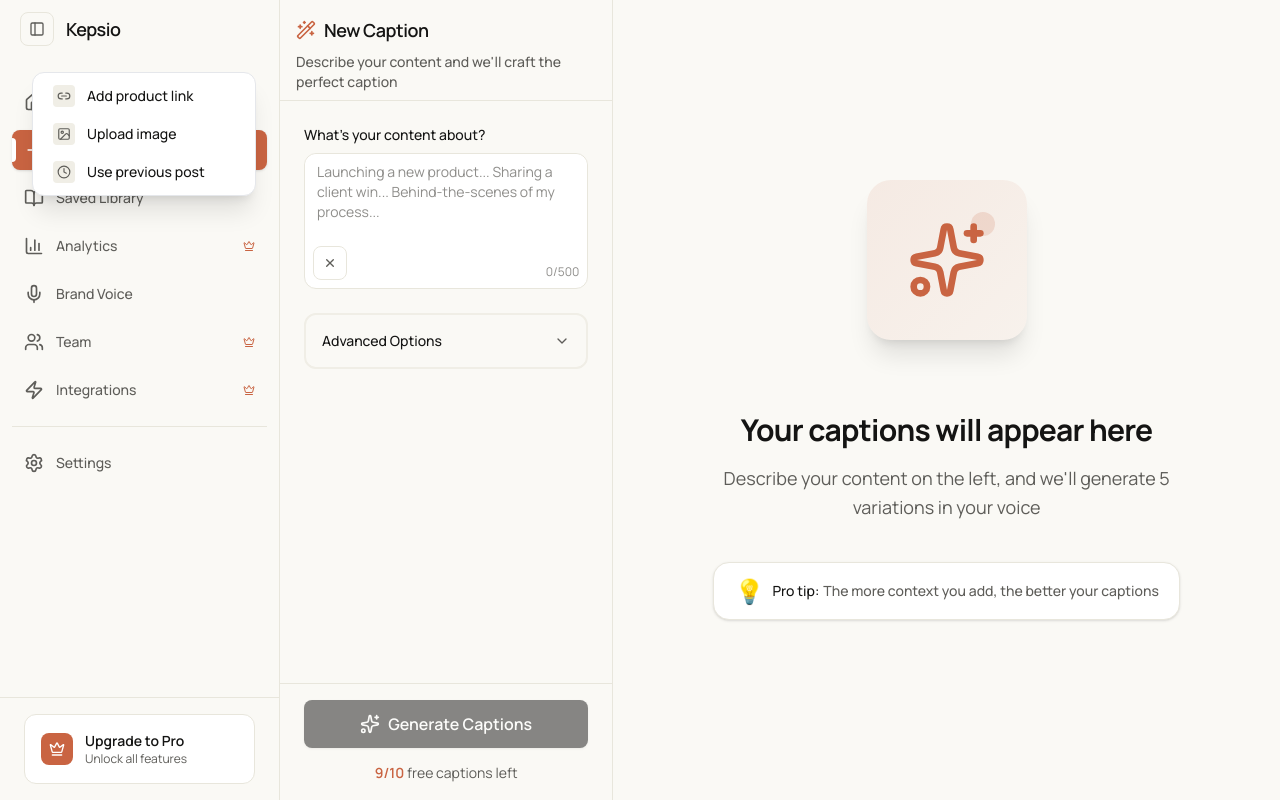
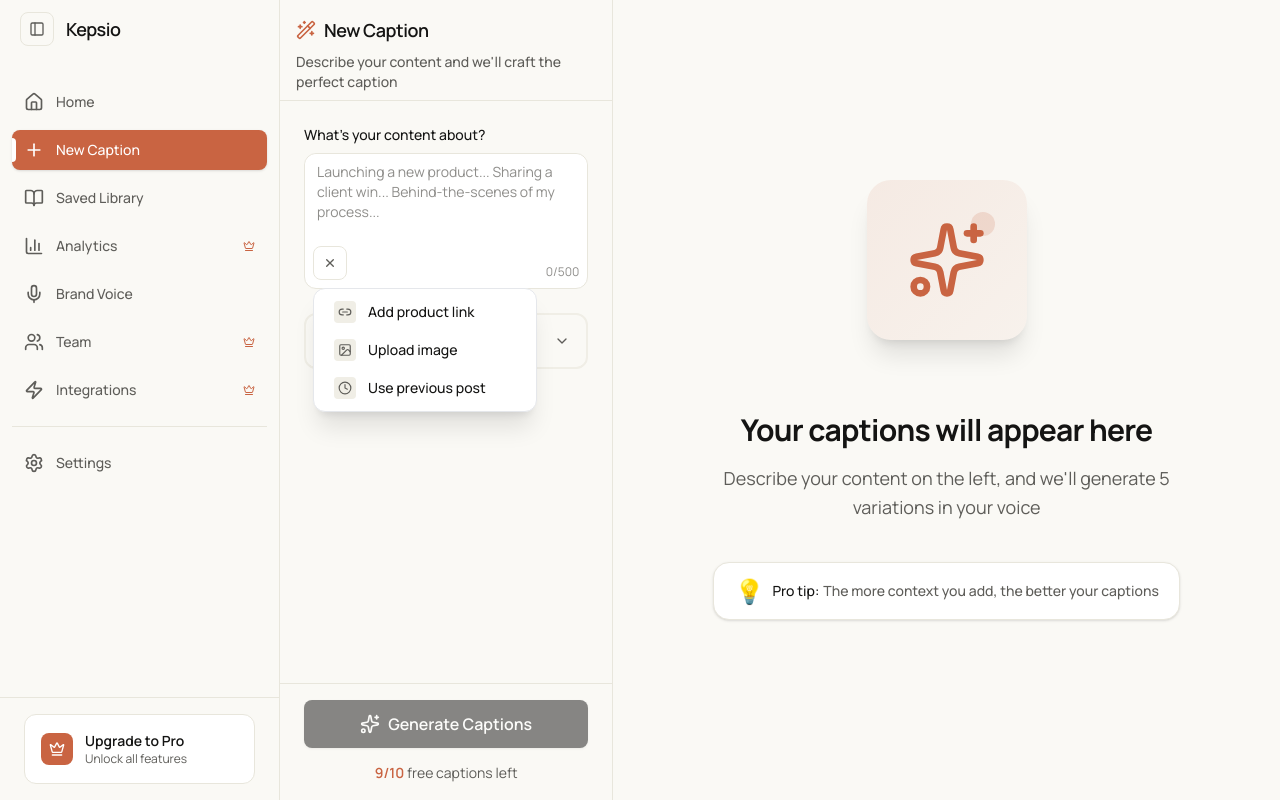
Before and after one commit to uxfris/kepsio, a Next.js app: page /generate in a window 1280 px wide. Both pictures are taken after a click on the button 330 px from the left and 263 px from the top of the page. Built offline with nearby package versions, Linux system fonts and the light colour scheme.

Commit message:
Improve the floating menu position

```diff
--- a/app/(dashboard)/generate/page.tsx
+++ b/app/(dashboard)/generate/page.tsx
@@ -241,7 +241,9 @@ export default function CaptionInputPage() {
               isOpen={state.showContextMenu}
               selectedItems={state.selectedContextItems}
               onItemToggle={handleContextItemToggleEvent}
+              onClose={() => updateState({ showContextMenu: false })}
               menuRef={contextMenuRef}
+              plusButtonRef={plusButtonRef}
             />
 
             {/* Advanced Options Accordion */}
--- a/components/captions/ContextMenu.tsx
+++ b/components/captions/ContextMenu.tsx
@@ -1,4 +1,4 @@
-import React from "react";
+import React, { useEffect, useState } from "react";
 import { Check } from "lucide-react";
 import { CONTEXT_OPTIONS } from "../../lib/utils/constants";
 
@@ -6,24 +6,118 @@ interface ContextMenuProps {
   isOpen: boolean;
   selectedItems: string[];
   onItemToggle: (itemId: string) => void;
+  onClose: () => void;
   menuRef: React.RefObject<HTMLDivElement | null>;
+  plusButtonRef: React.RefObject<HTMLButtonElement | null>;
+}
+
+interface Position {
+  top: number;
+  left: number;
 }
 
 export const ContextMenu = ({
   isOpen,
   selectedItems,
   onItemToggle,
+  onClose,
   menuRef,
+  plusButtonRef,
 }: ContextMenuProps) => {
+  const [position, setPosition] = useState<Position>({ top: 0, left: 0 });
+
+  // Calculate position relative to the plus button
+  const calculatePosition = () => {
+    if (!plusButtonRef.current) return;
+
+    const buttonRect = plusButtonRef.current.getBoundingClientRect();
+    const viewportWidth = window.innerWidth;
+    const viewportHeight = window.innerHeight;
+
+    // Menu dimensions (approximate)
+    const menuWidth = 224; // w-56 = 14rem = 224px
+    const menuHeight = 200; // Approximate height
+
+    let left = buttonRect.left;
+    let top = buttonRect.bottom + 8; // 8px gap below button
+
+    // Adjust horizontal position if menu would overflow viewport
+    if (left + menuWidth > viewportWidth) {
+      left = buttonRect.right - menuWidth;
+    }
+
+    // Adjust vertical position if menu would overflow viewport
+    if (top + menuHeight > viewportHeight) {
+      top = buttonRect.top - menuHeight - 8; // Show above button instead
+    }
+
+    // Ensure menu doesn't go off-screen on the left
+    if (left < 8) {
+      left = 8;
+    }
+
+    setPosition({ top, left });
+  };
+
+  // Handle click outside to close menu
+  useEffect(() => {
+    if (!isOpen) return;
+
+    const handleClickOutside = (event: MouseEvent) => {
+      if (
+        menuRef.current &&
+        !menuRef.current.contains(event.target as Node) &&
+        plusButtonRef.current &&
+        !plusButtonRef.current.contains(event.target as Node)
+      ) {
+        onClose();
+      }
+    };
+
+    document.addEventListener("mousedown", handleClickOutside);
+    return () => document.removeEventListener("mousedown", handleClickOutside);
+  }, [isOpen, onClose]);
+
+  // Recalculate position when menu opens, window resizes, or layout changes
+  useEffect(() => {
+    if (isOpen) {
+      calculatePosition();
+
+      const handleResize = () => calculatePosition();
+      const handleScroll = () => calculatePosition();
+
+      // Use ResizeObserver to detect layout changes (like sidebar toggle)
+      const resizeObserver = new ResizeObserver(() => {
+        calculatePosition();
+      });
+
+      // Observe the document body for layout changes
+      resizeObserver.observe(document.body);
+
+      window.addEventListener("resize", handleResize);
+      window.addEventListener("scroll", handleScroll, true);
+
+      // Also recalculate after a short delay to catch any delayed layout changes
+      const timeoutId = setTimeout(calculatePosition, 100);
+
+      return () => {
+        window.removeEventListener("resize", handleResize);
+        window.removeEventListener("scroll", handleScroll, true);
+        resizeObserver.disconnect();
+        clearTimeout(timeoutId);
+      };
+    }
+  }, [isOpen]);
+
   if (!isOpen) return null;
 
   return (
     <div
       ref={menuRef}
-      className="absolute z-9999 mb-3 w-56 bg-white border border-gray-200 rounded-xl shadow-xl p-1"
+      className="fixed z-9999 w-56 bg-white border border-gray-200 rounded-xl shadow-xl p-1"
       style={{
-        top: "9%",
-        left: "32px",
+        top: `${position.top}px`,
+        left: `${position.left}px`,
       }}
     >
       {CONTEXT_OPTIONS.map((option) => {
```
